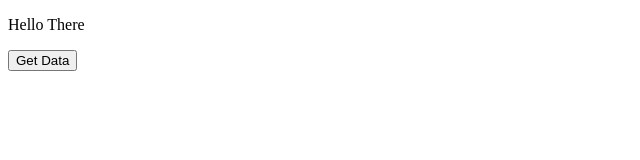
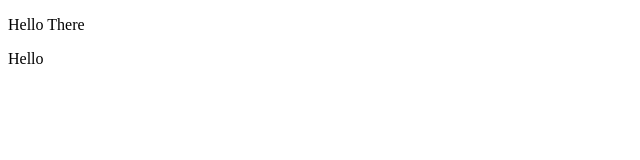
Before and after one commit to bobbyDeepak1415/Query_007, a React (Vite) app: page / in a window 1280 px wide. Shown: the top 160 px of the page, without its empty margins (0-640 px from the left). Built offline with nearby package versions, Linux system fonts and the light colour scheme.

Commit message:
setup done

```diff
--- a/src/components/QueryDemo.jsx
+++ b/src/components/QueryDemo.jsx
@@ -1,6 +1,4 @@
 
-import { useQuery } from '@tanstack/react-query'
-import {useState,useEffect} from 'react'
 
 const url="https://jsonplaceholder.typicode.com/posts?_limit=5"
 
@@ -8,34 +6,20 @@ const url="https://jsonplaceholder.typicode.com/posts?_limit=5"
 
 const fetchData=async()=>{
 
-        const res=await fetch(url)
 
-        const response=await res.json()
-        return response
     }
 
 
 const QueryDemo = () => {
 
-  const [isLoadData,setIsLoadData]=useState(false)
 
 
-const {data:posts,error,isLoading}=useQuery({queryKey:["posts"],queryFn:fetchData,enabled:isLoadData})
+
 
 
   return (
-    <div>
-{isLoading && <p>Loading...</p>}
-{error && <p>Failed to fetch...</p>}
-      <ul>
-        {posts && posts.map((post)=>{
-          return <li key={post.id}>{post.title}</li>
-        })}
-
-      </ul>
-
-      <button onClick={()=>setIsLoadData(true)}>Get Data</button>
-
+      <div>
+        Hello
     </div>
   )
 }
```
